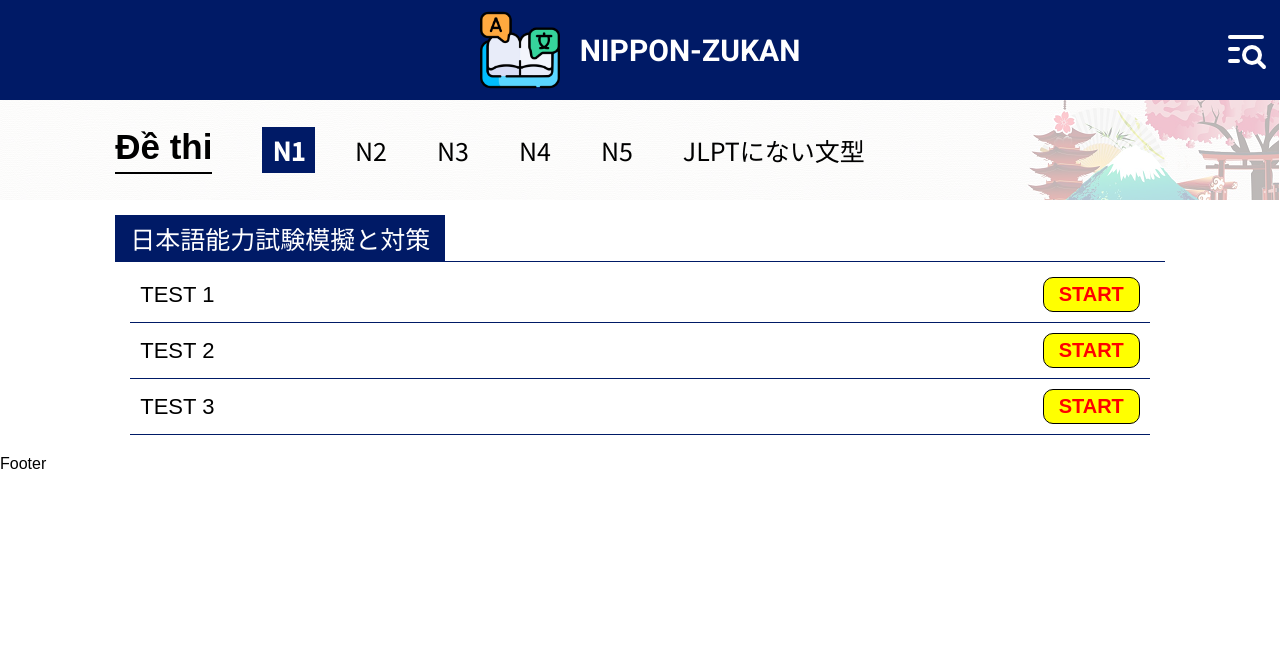
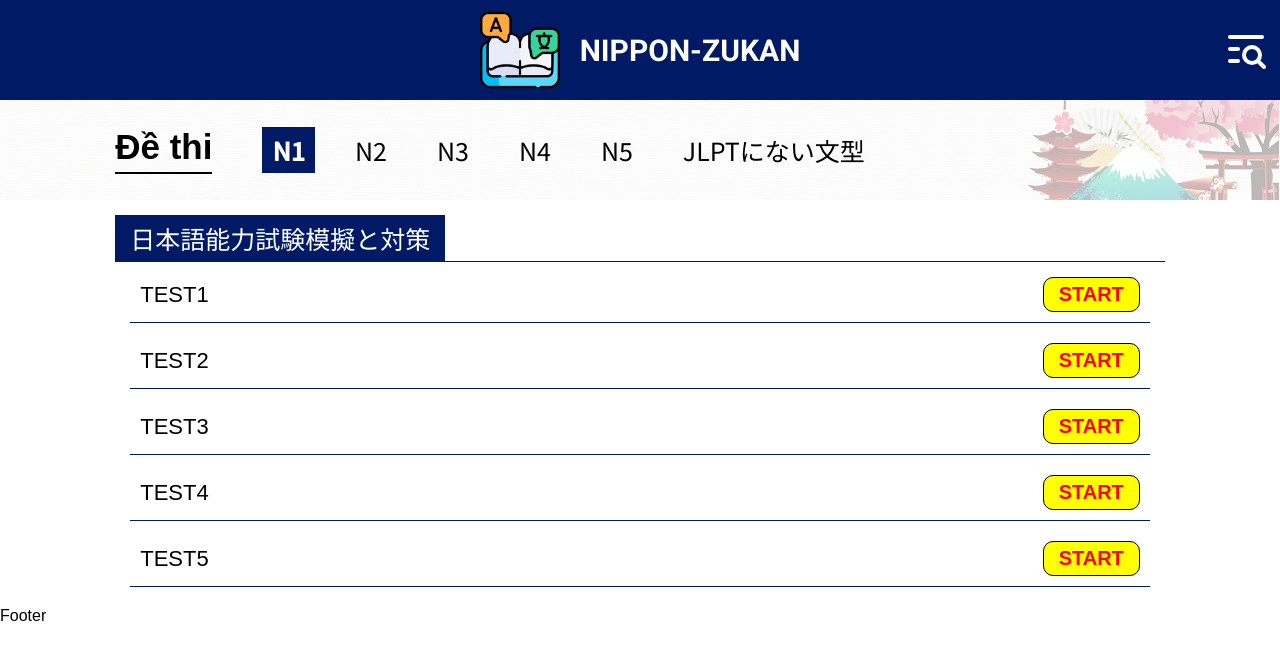
Before and after one commit to HungNguyen-89/beta-nippon-zukan-app, a React (Create React App) app: page /de-thi in a window 1280 px wide. Shown: the top 660 px of the page. Built offline with nearby package versions, Linux system fonts and the light colour scheme.

Commit message:
update test single page 23-05-27#001

```diff
--- a/src/components/ExamPage/ExamPageSingle.js
+++ b/src/components/ExamPage/ExamPageSingle.js
@@ -2,25 +2,121 @@ import React from "react";
 import "./ExamPageSingle.scss";
 
 const ExamPageSingle = () => {
+  const DATA123 = [
+    {
+      testCheck: true,
+      testName: "日本語能力試験模擬と対策",
+      testContents: [
+        {
+          testSerial: "TEST1",
+          category: "Test",
+          testQuestions: [
+            {
+              question: (
+                <span>
+                  私は速くから彼女が働く
+                  <span style={{ color: "blue" }}>姿</span>
+                  を見ていた
+                </span>
+              ),
+              answer: 2,
+              answerToChoose: ["すかた", "すがた", "すはた", "すはだ"],
+            },
+          ],
+        },
+        {
+          testSerial: "TEST2",
+          category: "Test",
+          testQuestions: [
+            {
+              question: (
+                <span>
+                  私は速くから彼女が働く
+                  <span style={{ color: "blue" }}>姿</span>
+                  を見ていた
+                </span>
+              ),
+              answer: 2,
+              answerToChoose: ["すかた", "すがた", "すはた", "すはだ"],
+            },
+          ],
+        },
+        {
+          testSerial: "TEST3",
+          category: "Test",
+          testQuestions: [
+            {
+              question: (
+                <span>
+                  私は速くから彼女が働く
+                  <span style={{ color: "blue" }}>姿</span>
+                  を見ていた
+                </span>
+              ),
+              answer: 2,
+              answerToChoose: ["すかた", "すがた", "すはた", "すはだ"],
+            },
+          ],
+        },
+        {
+          testSerial: "TEST4",
+          category: "Test",
+          testQuestions: [
+            {
+              question: (
+                <span>
+                  私は速くから彼女が働く
+                  <span style={{ color: "blue" }}>姿</span>
+                  を見ていた
+                </span>
+              ),
+              answer: 2,
+              answerToChoose: ["すかた", "すがた", "すはた", "すはだ"],
+            },
+          ],
+        },
+        {
+          testSerial: "TEST5",
+          category: "Test",
+          testQuestions: [
+            {
+              question: (
+                <span>
+                  私は速くから彼女が働く
+                  <span style={{ color: "blue" }}>姿</span>
+                  を見ていた
+                </span>
+              ),
+              answer: 2,
+              answerToChoose: ["すかた", "すがた", "すはた", "すはだ"],
+            },
+          ],
+        },
+      ],
+    },
+  ];
+
+  // console.log(DATA[0].testName);
+
   return (
     <div className="exam-page-single-container">
+      {DATA123.map((data) => (
+        <div>
           <div className="exam-page-single-header">
-        <div className="exam-page-single-title">日本語能力試験模擬と対策</div>
+            <div className="exam-page-single-title">{data.testName}</div>
           </div>
+          {data.testContents.map((content) => (
             <div className="exam-page-single-items">
               <div className="exam-page-single-item">
-          <div className="exam-page-single-item-name">TEST 1</div>
-          <button className="examp-page-single-item-btn">START</button>
+                <div className="exam-page-single-item-name">
+                  {content.testSerial}
                 </div>
-        <div className="exam-page-single-item">
-          <div className="exam-page-single-item-name">TEST 2</div>
-          <button className="examp-page-single-item-btn">START</button>
-        </div>
-        <div className="exam-page-single-item">
-          <div className="exam-page-single-item-name">TEST 3</div>
                 <button className="examp-page-single-item-btn">START</button>
               </div>
             </div>
+          ))}
+        </div>
+      ))}
     </div>
   );
 };
--- a/src/components/Navbar/NavbarMobile.js
+++ b/src/components/Navbar/NavbarMobile.js
@@ -17,11 +17,17 @@ const NavbarMobile = ({ setPopUp }) => {
             <li>
               <div className="mobile-nav-link-container">
                 <Link
-                  to={route.link}
+                  // to={route.link}
                   className="mobile-nav-link"
-                  onClick={() => {
-                    setPopUp(true);
-                  }}
+                  // onClick={() => {
+                  //   setPopUp(true);
+                  // }}
+
+                  onClick={() =>
+                    heading !== route.name
+                      ? setHeading(route.name)
+                      : setHeading("")
+                  }
                 >
                   {route.name}
                 </Link>
```
Lines whose indentation alone changed are shown as unchanged.
